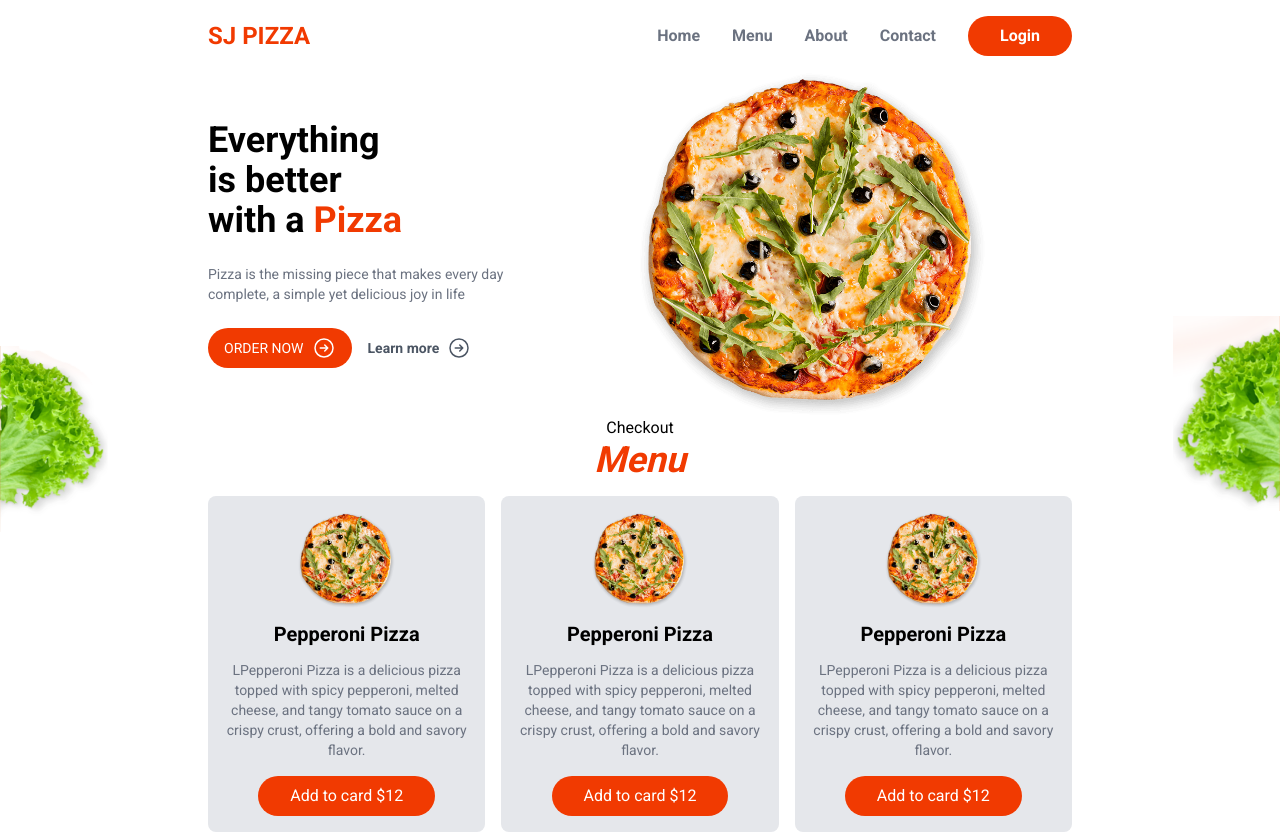
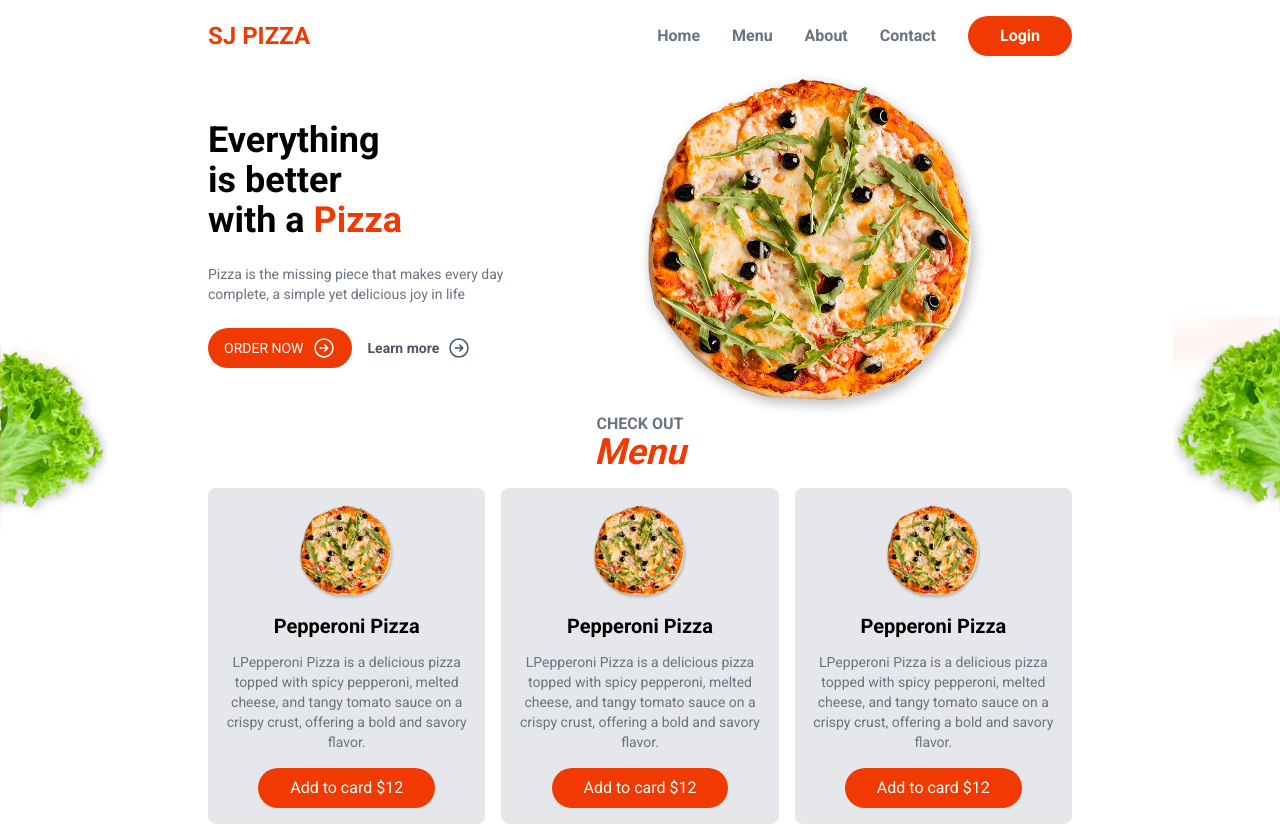
Before and after one commit to Shakithyanshaw/food-ordering-app, a Next.js app: page / in a window 1280 px wide. Shown: the top 833 px of the page. Built offline with nearby package versions, Linux system fonts and the light colour scheme.

Commit message:
code sectionheaders.js

```diff
--- a/src/app/components/layout/HomeMenu.js
+++ b/src/app/components/layout/HomeMenu.js
@@ -1,5 +1,6 @@
 import Image from 'next/image';
 import MenuItem from '../menu/MenuItem';
+import SectionHeaders from './SectionHeaders';
 
 export default function HomeMenu() {
   return (
@@ -13,10 +14,7 @@ export default function HomeMenu() {
         </div>
       </div>
       <div className="text-center mb-4">
-        <h3 classname="uppercase text-gray-500 font-semibold leading-4">
-          Checkout
-        </h3>
-        <h2 className="text-primary font-bold text-4xl italic">Menu</h2>
+        <SectionHeaders subHeader={'check out'} mainHeader={'Menu'} />
       </div>
       <div className="grid grid-cols-3 gap-4">
         <MenuItem />
--- /dev/null
+++ b/src/app/components/layout/SectionHeaders.js
@@ -0,0 +1,10 @@
+export default function SectionHeaders({ subHeader, mainHeader }) {
+  return (
+    <>
+      <h3 className="uppercase text-gray-500 font-semibold leading-4">
+        {subHeader}
+      </h3>
+      <h2 className="text-primary font-bold text-4xl italic">{mainHeader}</h2>
+    </>
+  );
+}
--- a/src/app/page.js
+++ b/src/app/page.js
@@ -1,6 +1,7 @@
 import Header from './components/layout/Header';
 import Hero from './components/layout/Hero';
 import HomeMenu from './components/layout/HomeMenu';
+import SectionHeaders from './components/layout/SectionHeaders';
 
 export default function Home() {
   return (
```
